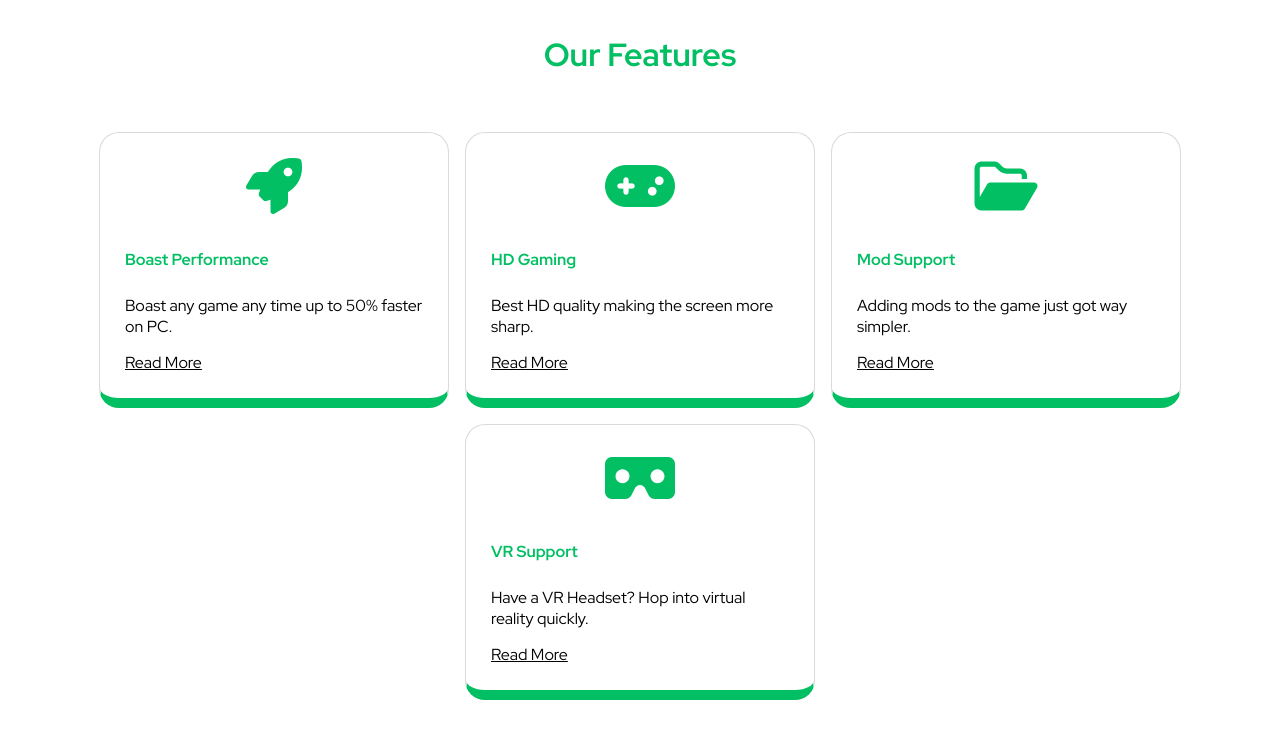
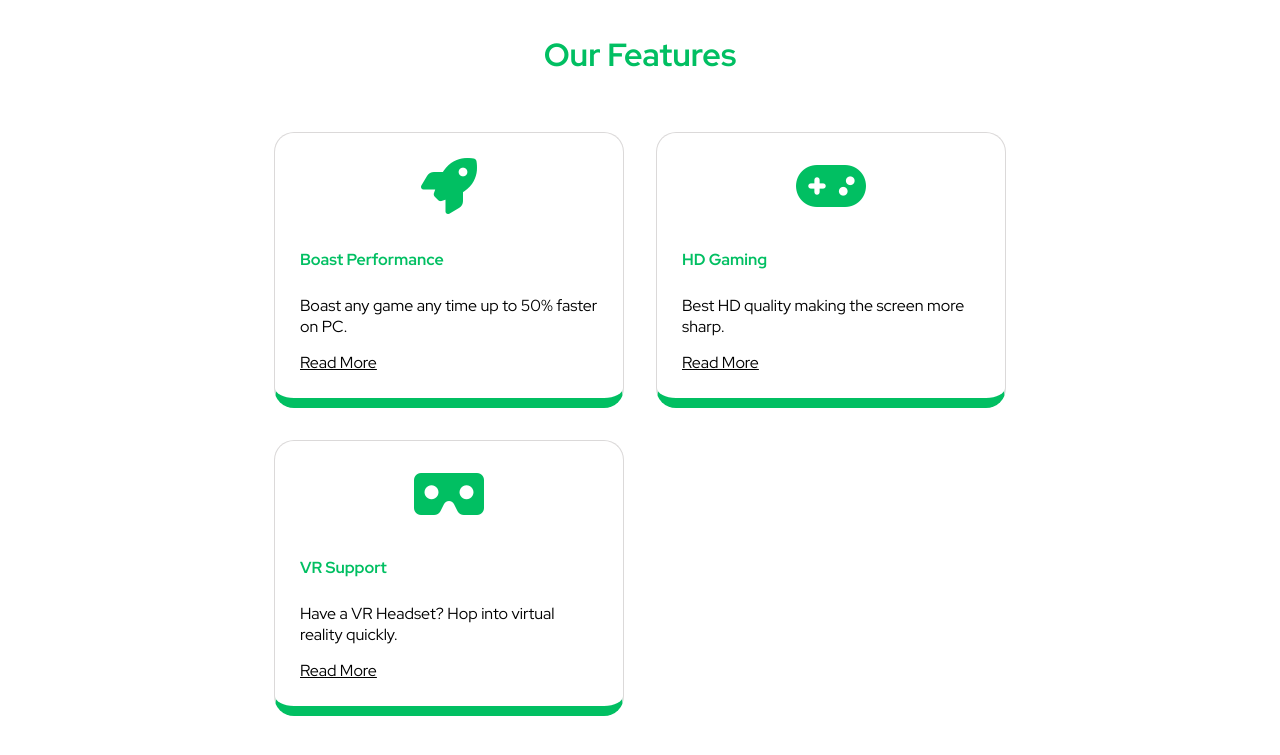
Before and after one commit to ciesluk/odyssey-gaming, a plain HTML site: page index.html in a window 1280 px wide. Shown: the part 749-1504 px from the top of the page. Drawn offline with Linux system fonts and the light colour scheme.

Commit message:
Added Grid to Features Section

```diff
--- a/css/styles.css
+++ b/css/styles.css
@@ -148,7 +148,7 @@ main{
 /*---------------------------Features Section---------------------------*/
 
 .features{
-    padding: 2.5rem 5rem;
+    padding: 2.5rem 10rem;
 }
 
 .features h2{
@@ -159,12 +159,10 @@ main{
 }
 
 .card-set{
-    display: flex;
-    flex-direction: row;
-    justify-content: center;
-    gap: 1rem;
-    flex-wrap: wrap;
-    align-self: auto;
+    display: grid;
+    grid-template-columns: repeat(auto-fit, minmax(300px, auto));
+    place-content: center;
+    grid-gap: 2rem;
     padding-top: 2rem;
 }
 
--- a/index.html
+++ b/index.html
@@ -67,12 +67,6 @@
                 <a href="#">Read More</a>
             </div>
             <div class="card">
-                <i class="fa-sharp fa-regular fa-folder-open"></i>
-                <h4>Mod Support</h4>
-                <p>Adding mods to the game just got way simpler.</p>
-                <a href="#">Read More</a>
-            </div>
-            <div class="card">
                 <i class="fa-solid fa-vr-cardboard"></i>
                 <h4>VR Support</h4>
                 <p>Have a VR Headset? Hop into virtual reality quickly.</p>
```
